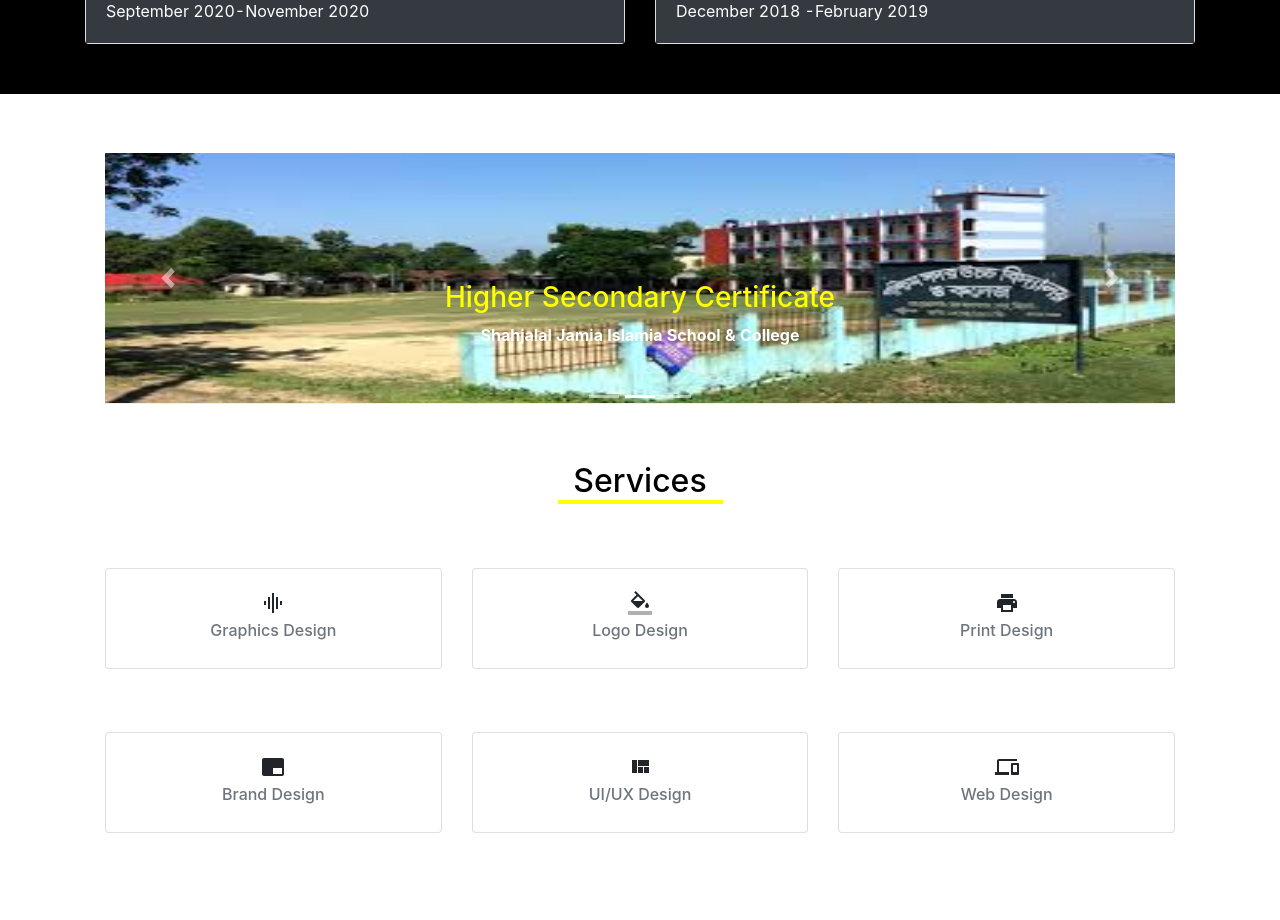
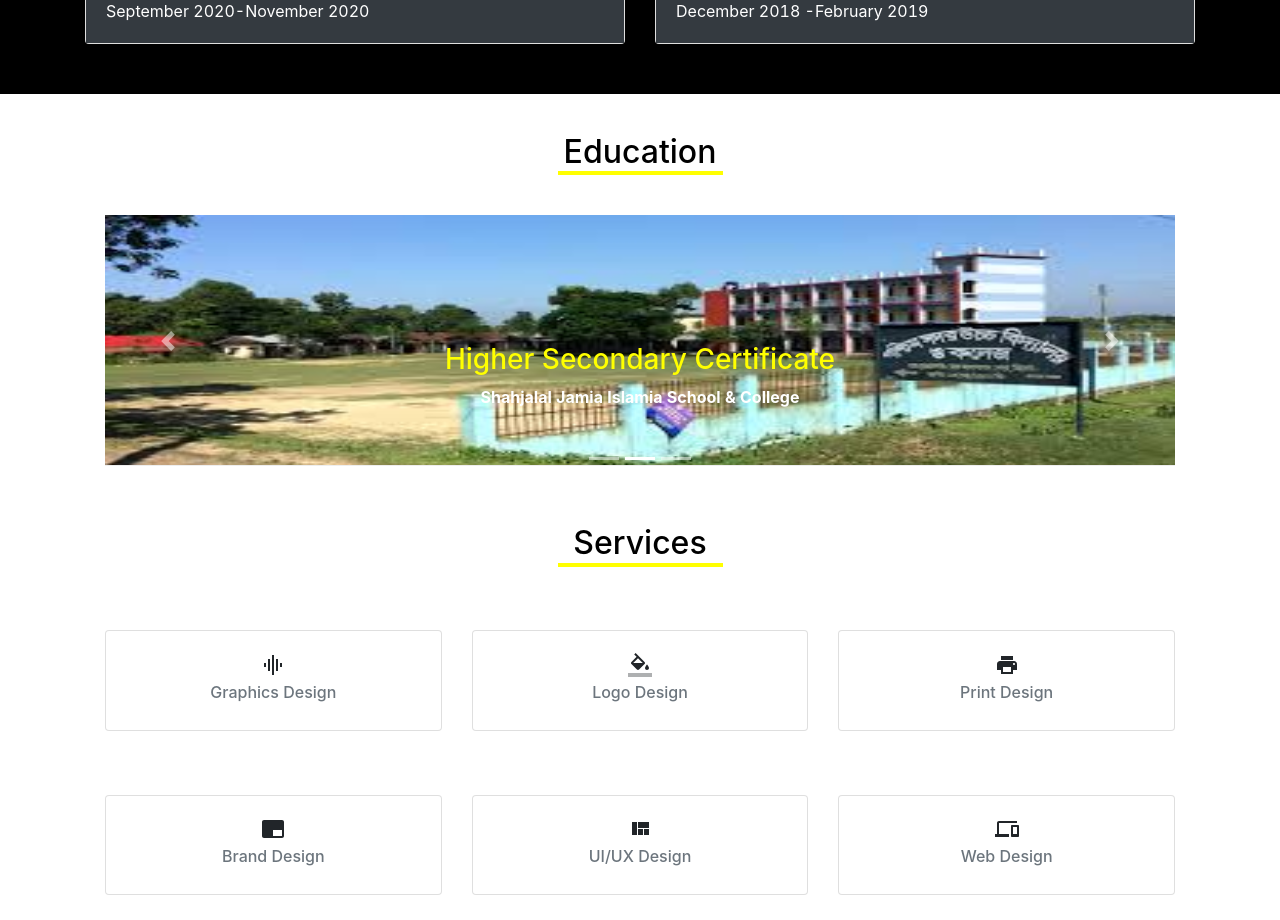
Before and after one commit to asrafulsharker/protfollio-ahn, a React (Create React App) app: page / in a window 1280 px wide. Shown: the part 2780-3700 px from the top of the page. Built offline with nearby package versions, Linux system fonts and the light colour scheme; the HTML template or start-up script is replaced by a standard one; what google-maps-react would draw is missing.

Commit message:
add new text

```diff
--- a/src/components/resume.js
+++ b/src/components/resume.js
@@ -149,6 +149,7 @@ function resume() {
         </div>
 
         <div className="container" style={{marginTop:"3%",marginBottom:"3%"}}>
+        <h2 style={{borderBottom:"4px solid yellow",color:"black",width:"165px",margin:"auto auto",textAlign:"center",marginBottom:"20px"}}>Education</h2>
         <Carousel style={{padding:"20px "}}>
   <Carousel.Item>
     <img style={{height:"250px"}}
```
Also changed, not shown: 1 other file (tests, documents, lock files or other folders).
